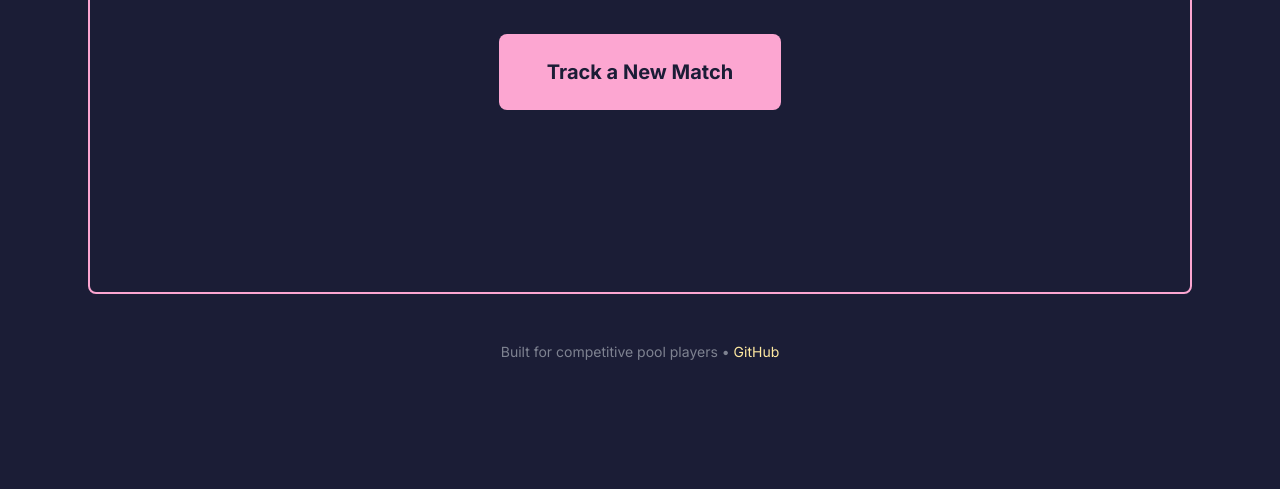
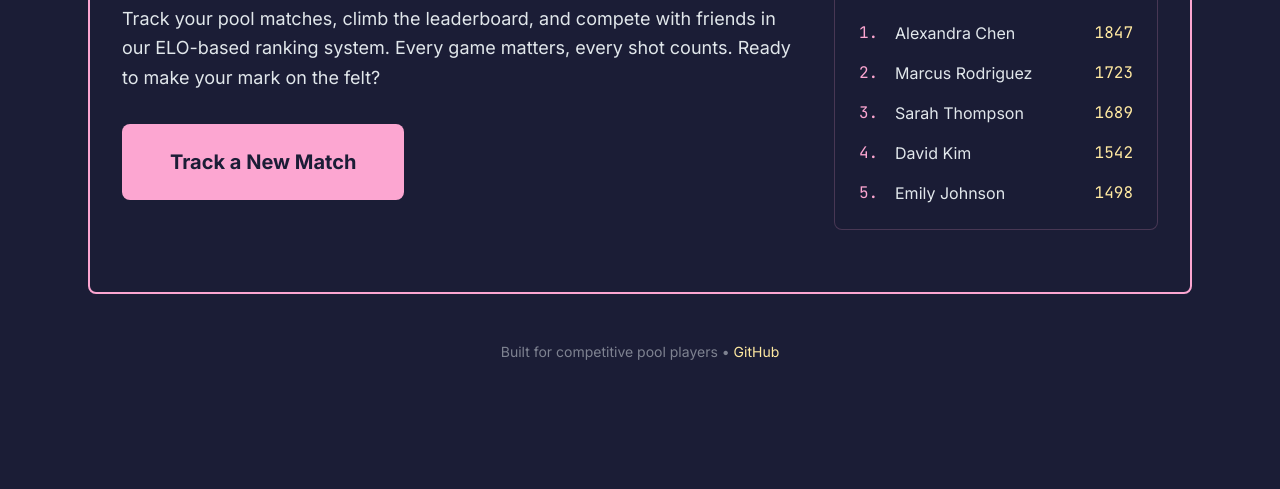
Before and after one commit to swangtree/poolr8ter, a website: page index.html in a window 1280 px wide. Shown: the part 311-800 px from the top of the page. Drawn offline with nearby package versions, Linux system fonts and the light colour scheme.

Commit message:
Create two-column dashboard layout for Home/Track

```diff
--- a/index.html
+++ b/index.html
@@ -83,9 +83,18 @@
         <main class="border-2 border-soft-pink rounded-lg p-8 min-h-96">
             <!-- Home/Track Tab Content -->
             <div id="home-content" class="tab-content">
+                <!-- Two-column dashboard layout -->
+                <div class="grid grid-cols-1 lg:grid-cols-3 gap-8">
+                    <!-- Left Column (Main Content - 2/3 width) -->
+                    <div class="lg:col-span-2">
                         <!-- State 1: Initial View -->
-                <div id="initial-view" class="text-center">
-                    <div class="flex justify-center items-center min-h-64">
+                        <div id="initial-view">
+                            <h2 class="text-3xl font-bold text-soft-pink mb-6">Welcome to poolr8ter</h2>
+                            <p class="text-off-white text-lg mb-8 leading-relaxed">
+                                Track your pool matches, climb the leaderboard, and compete with friends in our ELO-based ranking system.
+                                Every game matters, every shot counts. Ready to make your mark on the felt?
+                            </p>
+                            <div class="flex justify-start">
                                 <button id="track-match-btn" class="bg-soft-pink hover:bg-soft-pink/90 text-dark-navy font-bold text-xl px-12 py-6 rounded-lg transition-all duration-300 hover:shadow-lg hover:shadow-soft-pink/20 transform hover:scale-105">
                                     Track a New Match
                                 </button>
@@ -94,12 +103,12 @@
 
                         <!-- State 2: Form View -->
                         <div id="form-view" class="hidden">
-                    <h2 class="text-2xl font-bold text-soft-pink mb-8 text-center">Report a New Match</h2>
+                            <h2 class="text-3xl font-bold text-soft-pink mb-8">Report a New Match</h2>
 
-                    <form class="max-w-md mx-auto space-y-8">
+                            <form class="space-y-8">
                                 <!-- Opponent Selection -->
                                 <div>
-                            <label class="block text-off-white font-medium mb-3">Choose your Opponent</label>
+                                    <label class="block text-off-white font-medium mb-3 text-lg">Choose your Opponent</label>
                                     <div class="relative">
                                         <input
                                             type="text"
@@ -126,7 +135,7 @@
 
                                 <!-- Winner Selection -->
                                 <div>
-                            <label class="block text-off-white font-medium mb-4">Who Won?</label>
+                                    <label class="block text-off-white font-medium mb-4 text-lg">Who Won?</label>
                                     <div class="space-y-3">
                                         <label class="flex items-center cursor-pointer group">
                                             <input type="radio" name="winner" value="me" class="sr-only">
@@ -147,17 +156,63 @@
 
                                 <!-- Submit Button -->
                                 <div class="pt-4">
-                            <button type="submit" class="w-full bg-transparent border-2 border-soft-pink text-soft-pink font-bold py-3 rounded-lg hover:bg-soft-pink hover:text-dark-navy transition-all duration-300">
+                                    <button type="submit" class="bg-transparent border-2 border-soft-pink text-soft-pink font-bold py-3 px-8 rounded-lg hover:bg-soft-pink hover:text-dark-navy transition-all duration-300">
                                         Submit Match
                                     </button>
                                 </div>
                             </form>
 
                             <!-- Back Button -->
-                    <div class="text-center mt-8">
+                            <div class="mt-8">
                                 <button id="back-btn" class="text-daffodil-yellow hover:text-daffodil-yellow/80 underline transition-colors duration-200">
-                            ← Back to Home
+                                    ← Back to Dashboard
                                 </button>
+                            </div>
+                        </div>
+                    </div>
+
+                    <!-- Right Column (Sidebar - 1/3 width) -->
+                    <div class="lg:col-span-1">
+                        <div class="bg-dark-navy/20 border border-soft-pink/20 rounded-lg p-6">
+                            <h3 class="text-xl font-bold text-soft-pink mb-6 uppercase tracking-wider">Top 5 Players</h3>
+                            <ol class="space-y-4">
+                                <li class="flex items-center justify-between text-off-white">
+                                    <div class="flex items-center">
+                                        <span class="font-mono text-soft-pink w-6">1.</span>
+                                        <span class="ml-3">Alexandra Chen</span>
+                                    </div>
+                                    <span class="font-mono text-daffodil-yellow">1847</span>
+                                </li>
+                                <li class="flex items-center justify-between text-off-white">
+                                    <div class="flex items-center">
+                                        <span class="font-mono text-soft-pink w-6">2.</span>
+                                        <span class="ml-3">Marcus Rodriguez</span>
+                                    </div>
+                                    <span class="font-mono text-daffodil-yellow">1723</span>
+                                </li>
+                                <li class="flex items-center justify-between text-off-white">
+                                    <div class="flex items-center">
+                                        <span class="font-mono text-soft-pink w-6">3.</span>
+                                        <span class="ml-3">Sarah Thompson</span>
+                                    </div>
+                                    <span class="font-mono text-daffodil-yellow">1689</span>
+                                </li>
+                                <li class="flex items-center justify-between text-off-white">
+                                    <div class="flex items-center">
+                                        <span class="font-mono text-soft-pink w-6">4.</span>
+                                        <span class="ml-3">David Kim</span>
+                                    </div>
+                                    <span class="font-mono text-daffodil-yellow">1542</span>
+                                </li>
+                                <li class="flex items-center justify-between text-off-white">
+                                    <div class="flex items-center">
+                                        <span class="font-mono text-soft-pink w-6">5.</span>
+                                        <span class="ml-3">Emily Johnson</span>
+                                    </div>
+                                    <span class="font-mono text-daffodil-yellow">1498</span>
+                                </li>
+                            </ol>
+                        </div>
                     </div>
                 </div>
             </div>
```
Lines whose indentation alone changed are shown as unchanged.
